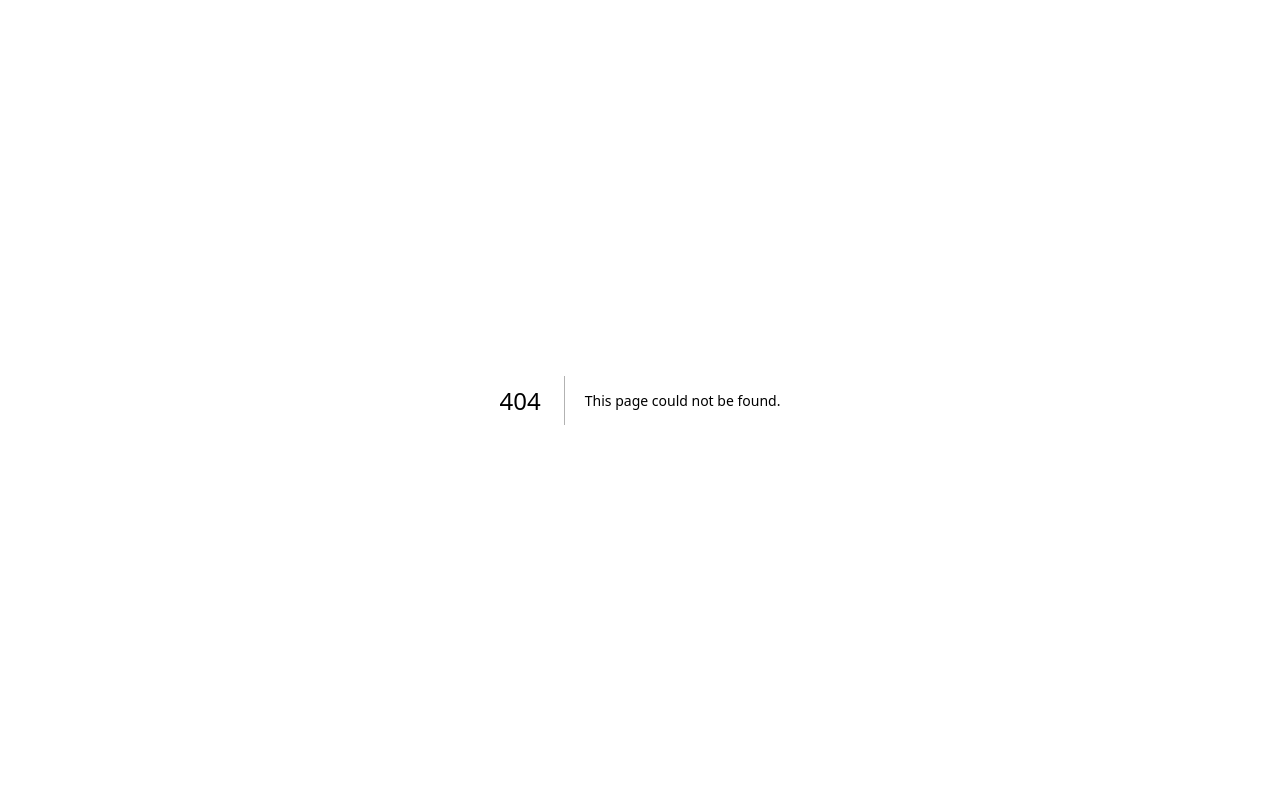
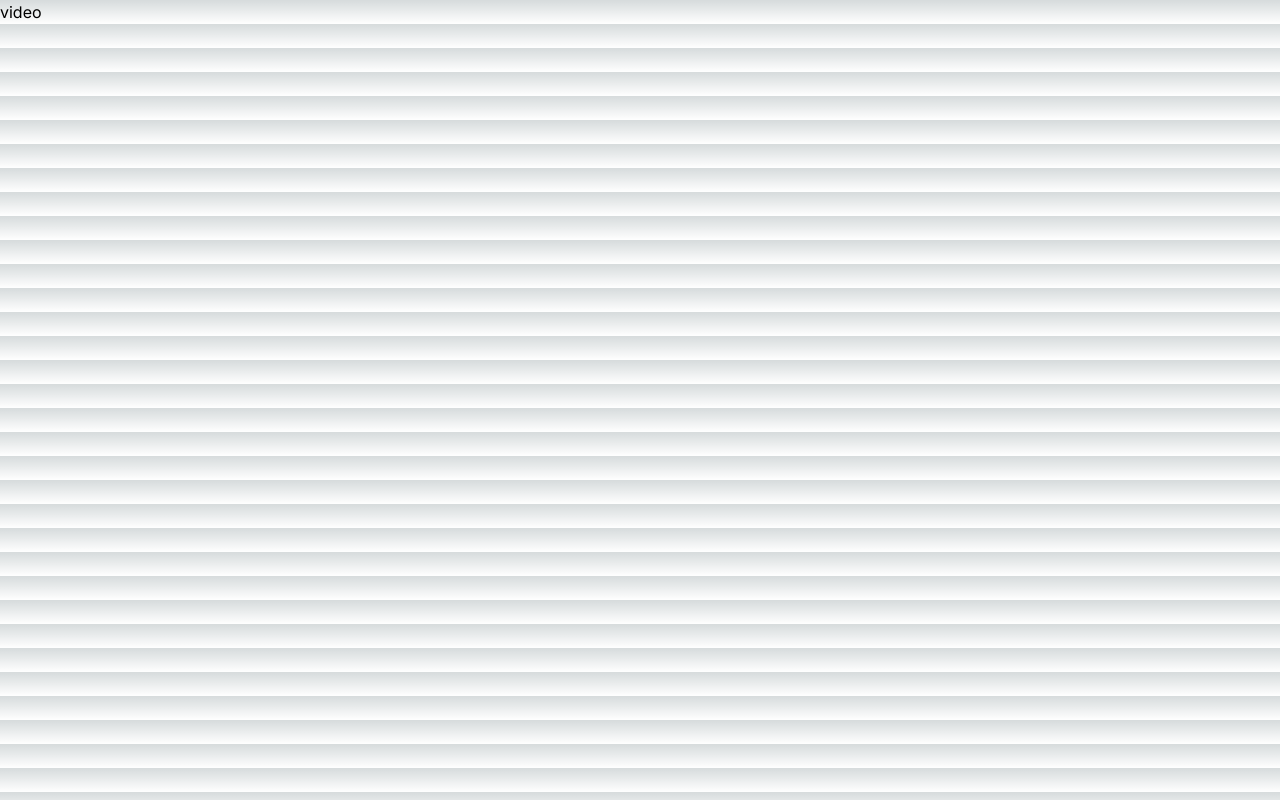
Before and after one commit to Himanshu88027/Saas-Product, a Next.js app: page /video-upload in a window 1280 px wide. Before the commit this address had no page. Built offline with nearby package versions, Linux system fonts and the light colour scheme.

Commit message:
Video upload page setup

```diff
--- /dev/null
+++ b/src/app/(app)/video-upload/page.tsx
@@ -0,0 +1,9 @@
+import React from 'react'
+
+function VideoUpload() {
+  return (
+    <div>video</div>
+  )
+}
+
+export default VideoUpload
```
